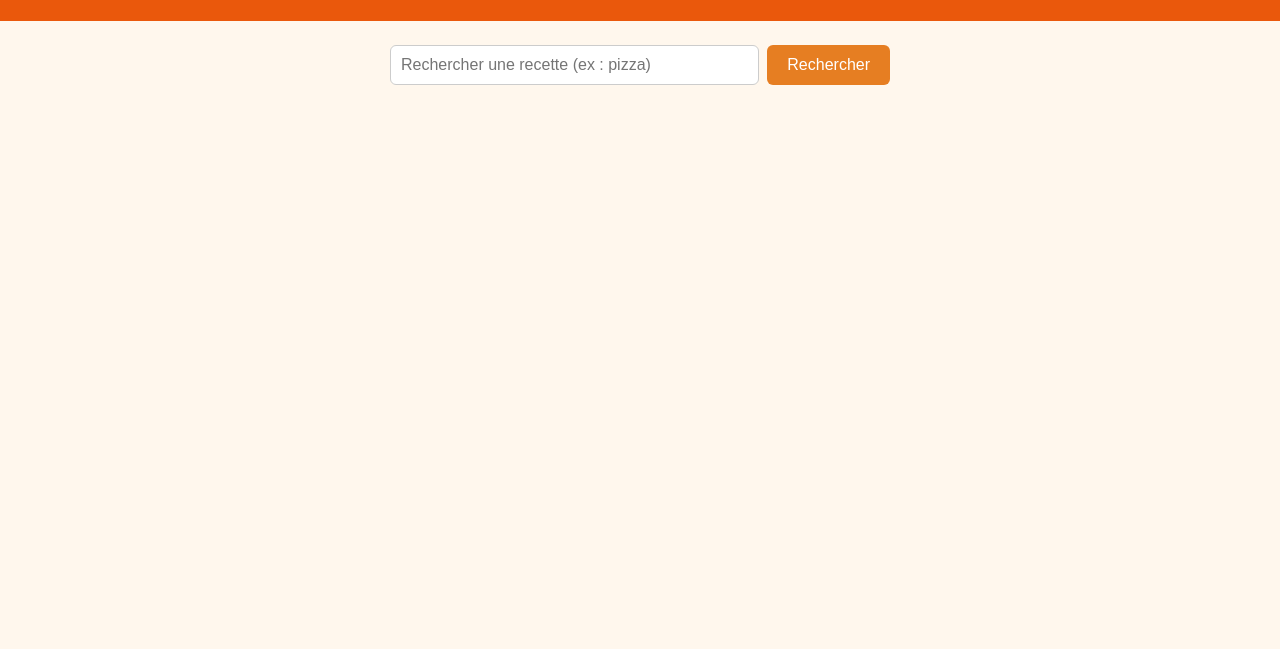
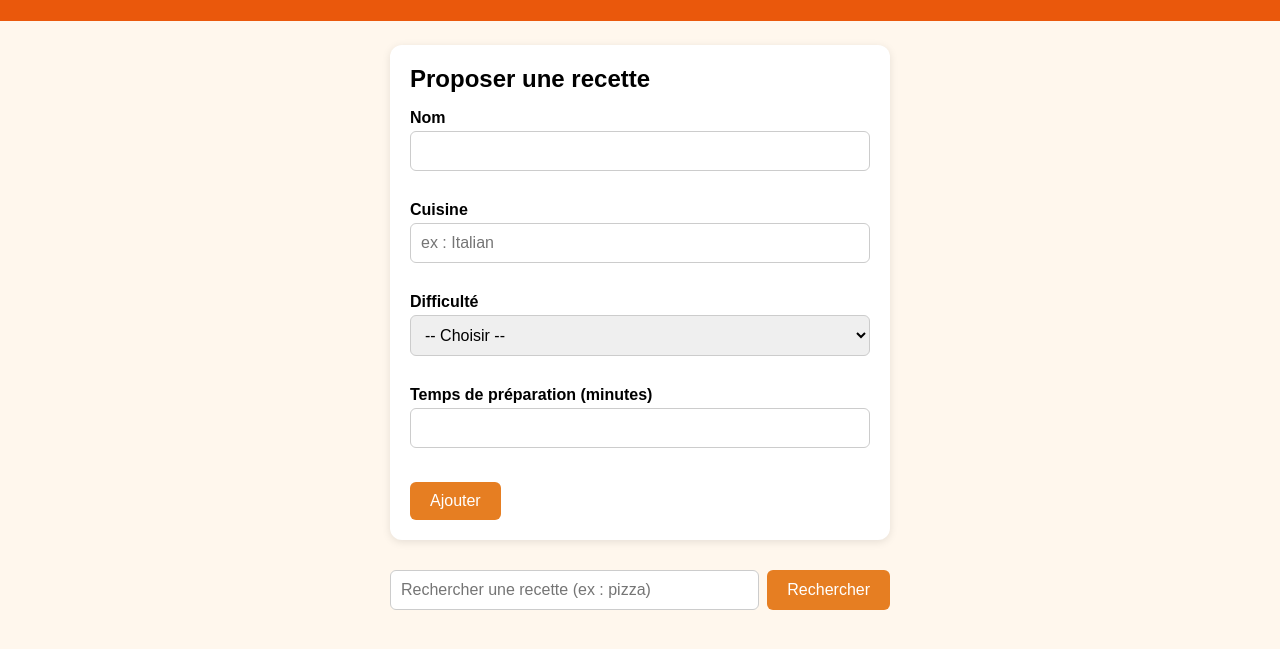
Before and after one commit to zakariatabillat/YOURKITCHEN, a plain HTML site: page index.html in a window 1280 px wide. Shown: the part 79-728 px from the top of the page. Drawn offline with nearby package versions, Linux system fonts and the light colour scheme; no server answers.

Commit message:
form is done

```diff
--- a/affichage.js
+++ b/affichage.js
@@ -1,13 +1,7 @@
-// Zone de la page où les cartes s'affichent
 const zoneRecettes = document.querySelector("#recettes");
-
-// Zone de la page où le nombre de recettes s'affiche
 const zoneCompteur = document.querySelector("#compteur");
-
-// Zone du message "Aucune recette trouvée"
 const zoneAucunResultat = document.querySelector("#aucun-resultat");
 
-// Construit une carte pour une recette
 function creerCarte(recette) {
   const carte = document.createElement("article");
   carte.className = "carte";
@@ -37,7 +31,6 @@ function creerCarte(recette) {
   return carte;
 }
 
-// Affiche le nombre de recettes
 function afficherCompteur(nombre) {
   if (nombre > 1) {
     zoneCompteur.textContent = nombre + " recettes affichées";
@@ -46,7 +39,6 @@ function afficherCompteur(nombre) {
   }
 }
 
-// Montre ou cache le message "Aucune recette trouvée"
 function afficherMessageVide(nombre) {
   if (nombre === 0) {
     zoneAucunResultat.hidden = false;
@@ -55,7 +47,6 @@ function afficherMessageVide(nombre) {
   }
 }
 
-// Affiche une liste de recettes dans la page
 function afficherRecettes(recettes) {
   zoneRecettes.innerHTML = "";
 
@@ -67,3 +58,13 @@ function afficherRecettes(recettes) {
   afficherCompteur(recettes.length);
   afficherMessageVide(recettes.length);
 }
+
+// Écrit chaque erreur sous son champ, ou vide la zone
+function afficherErreurs(erreurs) {
+  const champs = ["nom", "cuisine", "difficulte", "temps"];
+
+  champs.forEach(function (champ) {
+    const zone = document.querySelector("#erreur-" + champ);
+    zone.textContent = erreurs[champ] || "";
+  });
+}
--- a/app.js
+++ b/app.js
@@ -1,35 +1,44 @@
-// Éléments du formulaire de recherche
 const formRecherche = document.querySelector("#form-recherche");
 const champRecherche = document.querySelector("#champ-recherche");
+const btnToutes = document.querySelector("#btn-toutes");
+const formAjout = document.querySelector("#form-ajout");
 
-// Bouton "Voir toutes les recettes"
-const btnToutes = document.querySelector("#btn-toutes");
-
-// Charge les recettes au démarrage de la page
 async function chargerRecettes() {
   const data = await getRecettes();
   afficherRecettes(data.recipes);
 }
 
-// Lance une recherche avec le mot tapé par le membre
 async function lancerRecherche(event) {
   event.preventDefault();
-
   const motCle = champRecherche.value.trim();
   const data = await rechercherRecettes(motCle);
   afficherRecettes(data.recipes);
 }
 
-// Vide le champ et recharge les 12 recettes
 function voirToutes() {
   champRecherche.value = "";
   chargerRecettes();
 }
 
-// Écoute l'envoi du formulaire (clic ou touche Entrée)
+// Lit les 4 champs avec les noms de l'API
+function lireFormulaire() {
+  return {
+    name: document.querySelector("#nom").value,
+    cuisine: document.querySelector("#cuisine").value,
+    difficulty: document.querySelector("#difficulte").value,
+    prepTimeMinutes: document.querySelector("#temps").value
+  };
+}
+
+function envoyerFormulaire(event) {
+  event.preventDefault();
+  const recette = lireFormulaire();
+  const erreurs = validerRecette(recette);
+  afficherErreurs(erreurs);
+}
+
 formRecherche.addEventListener("submit", lancerRecherche);
-
-// Écoute le clic sur "Voir toutes les recettes"
 btnToutes.addEventListener("click", voirToutes);
+formAjout.addEventListener("submit", envoyerFormulaire);
 
 chargerRecettes();
--- a/index.html
+++ b/index.html
@@ -4,9 +4,7 @@
   <meta charset="UTF-8">
   <meta name="viewport" content="width=device-width, initial-scale=1.0">
   <title>YOURKITCHEN - Carnet de recettes</title>
-
   <link rel="stylesheet" href="style.css">
-
   <script src="https://cdn.jsdelivr.net/npm/axios/dist/axios.min.js"></script>
 </head>
 <body>
@@ -17,6 +15,35 @@
   </header>
 
   <main>
+    <!-- Formulaire d'ajout -->
+    <form id="form-ajout">
+      <h2>Proposer une recette</h2>
+
+      <label for="nom">Nom</label>
+      <input type="text" id="nom">
+      <p class="erreur" id="erreur-nom"></p>
+
+      <label for="cuisine">Cuisine</label>
+      <input type="text" id="cuisine" placeholder="ex : Italian">
+      <p class="erreur" id="erreur-cuisine"></p>
+
+      <label for="difficulte">Difficulté</label>
+      <select id="difficulte">
+        <option value="">-- Choisir --</option>
+        <option value="Easy">Facile</option>
+        <option value="Medium">Moyenne</option>
+        <option value="Hard">Difficile</option>
+      </select>
+      <p class="erreur" id="erreur-difficulte"></p>
+
+      <label for="temps">Temps de préparation (minutes)</label>
+      <input type="number" id="temps">
+      <p class="erreur" id="erreur-temps"></p>
+
+      <button type="submit" id="btn-ajouter">Ajouter</button>
+    </form>
+
+    <!-- Barre de recherche -->
     <form id="form-recherche">
       <input
         type="search"
@@ -37,7 +64,6 @@
     <div id="recettes"></div>
   </main>
 
-
   <script src="api.js"></script>
   <script src="validation.js"></script>
   <script src="affichage.js"></script>
--- a/style.css
+++ b/style.css
@@ -112,3 +112,49 @@ main {
   font-size: 16px;
   cursor: pointer;
 }
+/* Formulaire d'ajout */
+#form-ajout {
+  max-width: 500px;
+  margin: 0 auto 30px;
+  padding: 20px;
+  background: white;
+  border-radius: 12px;
+  box-shadow: 0 2px 8px rgba(0, 0, 0, 0.1);
+}
+
+#form-ajout h2 {
+  margin-bottom: 16px;
+}
+
+#form-ajout label {
+  display: block;
+  font-weight: bold;
+  margin-top: 12px;
+}
+
+#form-ajout input,
+#form-ajout select {
+  width: 100%;
+  padding: 10px;
+  margin-top: 4px;
+  border: 1px solid #ccc;
+  border-radius: 6px;
+  font-size: 16px;
+}
+
+.erreur {
+  color: #dc2626;
+  font-size: 14px;
+  min-height: 18px;
+}
+
+#btn-ajouter {
+  margin-top: 16px;
+  padding: 10px 20px;
+  border: none;
+  border-radius: 6px;
+  background: #e67e22;
+  color: white;
+  font-size: 16px;
+  cursor: pointer;
+}
--- a/validation.js
+++ b/validation.js
@@ -0,0 +1,24 @@
+// Retourne un objet d'erreurs, vide si tout est valide
+function validerRecette(recette) {
+  const erreurs = {};
+
+  const nom = recette.name.trim();
+  if (nom.length < 3 || nom.length > 60) {
+    erreurs.nom = "Le nom doit contenir entre 3 et 60 caractères.";
+  }
+
+  if (recette.cuisine.trim() === "") {
+    erreurs.cuisine = "La cuisine est obligatoire.";
+  }
+
+  if (recette.difficulty === "") {
+    erreurs.difficulte = "Choisissez une difficulté.";
+  }
+
+  const temps = Number(recette.prepTimeMinutes);
+  if (!Number.isInteger(temps) || temps < 1 || temps > 300) {
+    erreurs.temps = "Le temps doit être un nombre entier entre 1 et 300.";
+  }
+
+  return erreurs;
+}
```
Also changed, not shown: api.js (+0 -9 lines).
